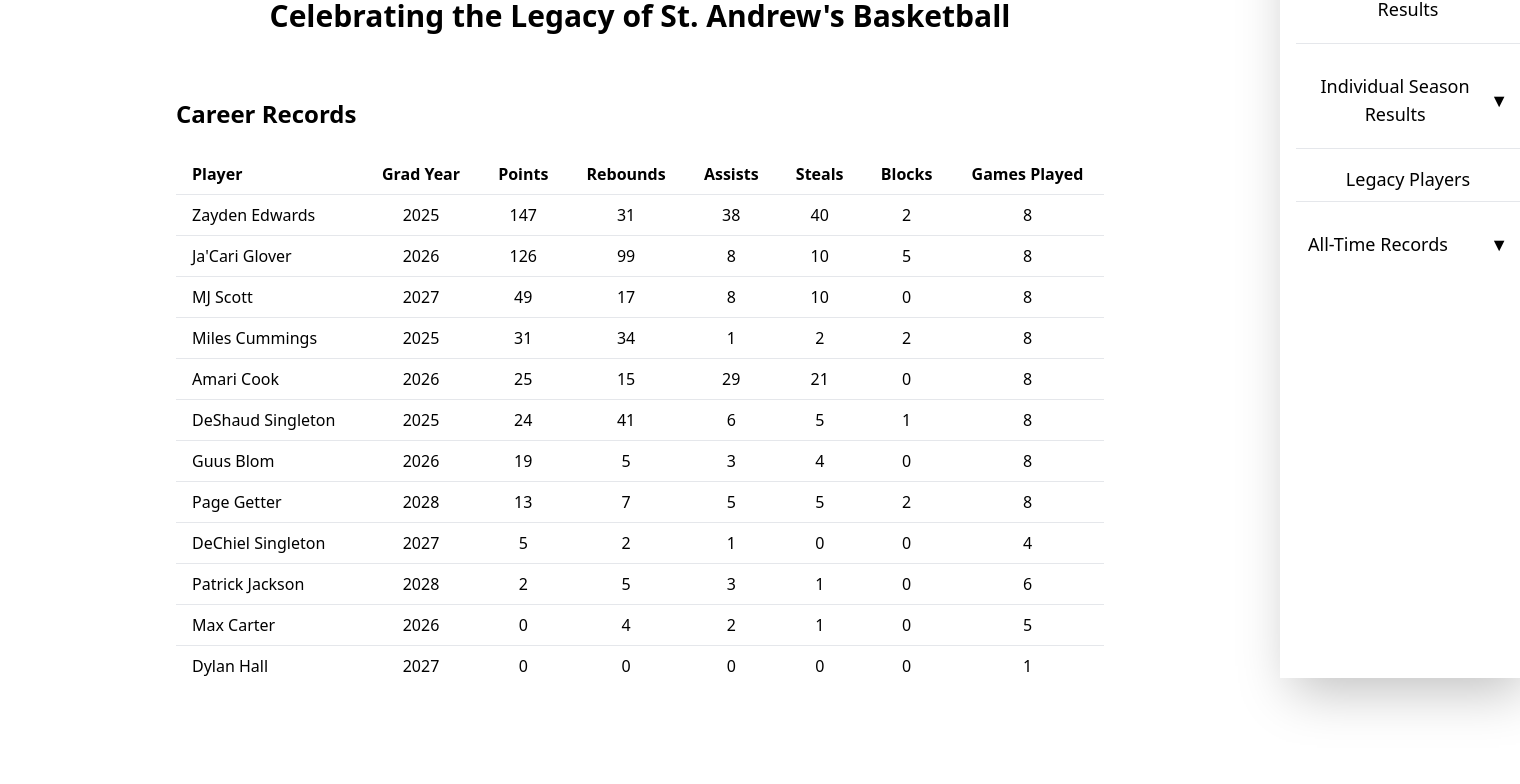
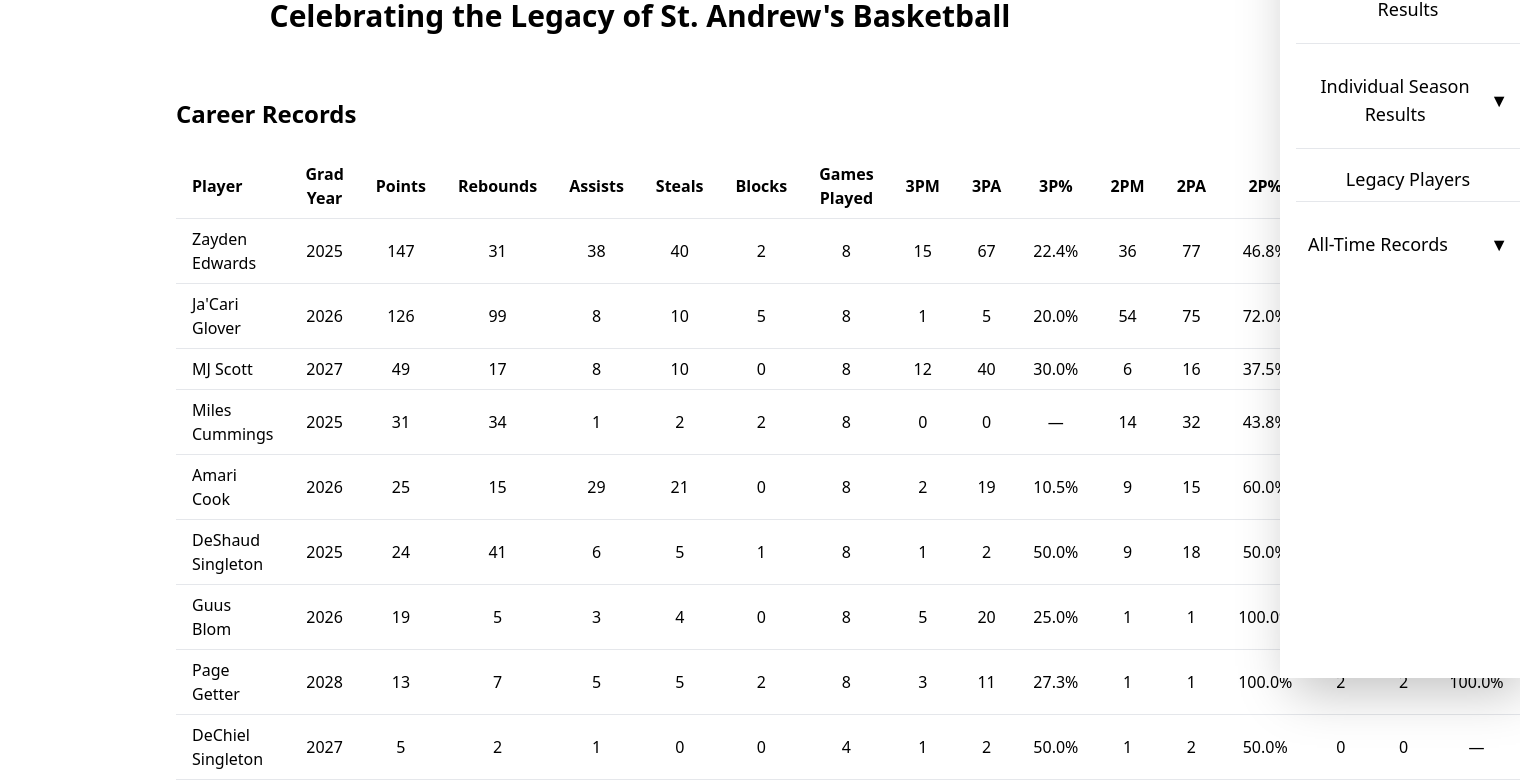
Before and after one commit to newonda1/st-andrews-basketball, a React (Vite) app: page /records/career in a window 1280 px wide. Shown: the part 122-906 px from the top of the page, 1520 px wide, since content can reach past the window. Before the commit the page ends 856 px from the top, so only its background shows below. Built offline with nearby package versions, Linux system fonts and the light colour scheme.

Commit message:
Update CareerRecords.jsx

```diff
--- a/src/CareerRecords.jsx
+++ b/src/CareerRecords.jsx
@@ -25,6 +25,12 @@ function CareerRecords() {
             Steals: 0,
             Blocks: 0,
             GamesPlayed: 0,
+            ThreePM: 0,
+            ThreePA: 0,
+            TwoPM: 0,
+            TwoPA: 0,
+            FTM: 0,
+            FTA: 0,
           };
         }
         playerTotals[playerId].Points += stat.Points || 0;
@@ -33,6 +39,12 @@ function CareerRecords() {
         playerTotals[playerId].Steals += stat.Steals || 0;
         playerTotals[playerId].Blocks += stat.Blocks || 0;
         playerTotals[playerId].GamesPlayed += 1;
+        playerTotals[playerId].ThreePM += stat.ThreePM || 0;
+        playerTotals[playerId].ThreePA += stat.ThreePA || 0;
+        playerTotals[playerId].TwoPM += stat.TwoPM || 0;
+        playerTotals[playerId].TwoPA += stat.TwoPA || 0;
+        playerTotals[playerId].FTM += stat.FTM || 0;
+        playerTotals[playerId].FTA += stat.FTA || 0;
       });
 
       const fullCareerStats = Object.values(playerTotals).map(player => {
@@ -83,6 +95,16 @@ function CareerRecords() {
             <th className="px-4 py-2 cursor-pointer" onClick={() => handleSort('Steals')}>Steals</th>
             <th className="px-4 py-2 cursor-pointer" onClick={() => handleSort('Blocks')}>Blocks</th>
             <th className="px-4 py-2 cursor-pointer" onClick={() => handleSort('GamesPlayed')}>Games Played</th>
+            <th className="px-4 py-2 cursor-pointer" onClick={() => handleSort('3PM')}>3PM</th>
+            <th className="px-4 py-2 cursor-pointer" onClick={() => handleSort('3PA')}>3PA</th>
+            <th className="px-4 py-2 cursor-pointer" onClick={() => handleSort('3P%')}>3P%</th>
+            <th className="px-4 py-2 cursor-pointer" onClick={() => handleSort('2PM')}>2PM</th>
+            <th className="px-4 py-2 cursor-pointer" onClick={() => handleSort('2PA')}>2PA</th>
+            <th className="px-4 py-2 cursor-pointer" onClick={() => handleSort('2P%')}>2P%</th>
+            <th className="px-4 py-2 cursor-pointer" onClick={() => handleSort('FTM')}>FTM</th>
+            <th className="px-4 py-2 cursor-pointer" onClick={() => handleSort('FTA')}>FTA</th>
+            <th className="px-4 py-2 cursor-pointer" onClick={() => handleSort('FT%')}>FT%</th>
+
           </tr>
         </thead>
         <tbody>
@@ -96,6 +118,22 @@ function CareerRecords() {
               <td className="px-4 py-2 text-center">{player.Steals}</td>
               <td className="px-4 py-2 text-center">{player.Blocks}</td>
               <td className="px-4 py-2 text-center">{player.GamesPlayed}</td>
+              <td className="px-4 py-2 text-center">{player.ThreePM}</td>
+              <td className="px-4 py-2 text-center">{player.ThreePA}</td>
+              <td className="px-4 py-2 text-center">
+                {player.ThreePA > 0 ? ((player.ThreePM / player.ThreePA) * 100).toFixed(1) + "%" : "—"}
+              </td>
+
+              <td className="px-4 py-2 text-center">{player.TwoPM}</td>
+              <td className="px-4 py-2 text-center">{player.TwoPA}</td>
+              <td className="px-4 py-2 text-center">
+                {player.TwoPA > 0 ? ((player.TwoPM / player.TwoPA) * 100).toFixed(1) + "%" : "—"}
+              </td>
+              <td className="px-4 py-2 text-center">{player.FTM}</td>
+              <td className="px-4 py-2 text-center">{player.FTA}</td>
+              <td className="px-4 py-2 text-center">
+                {player.FTA > 0 ? ((player.FTM / player.FTA) * 100).toFixed(1) + "%" : "—"}
+              </td>
             </tr>
           ))}
         </tbody>
```
